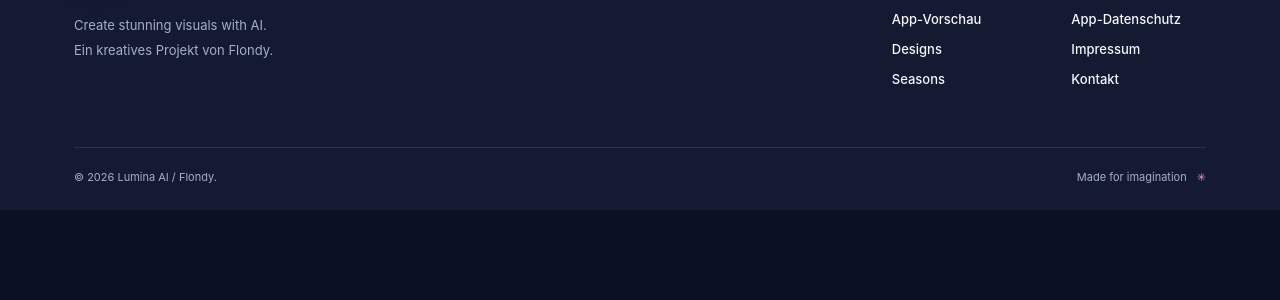
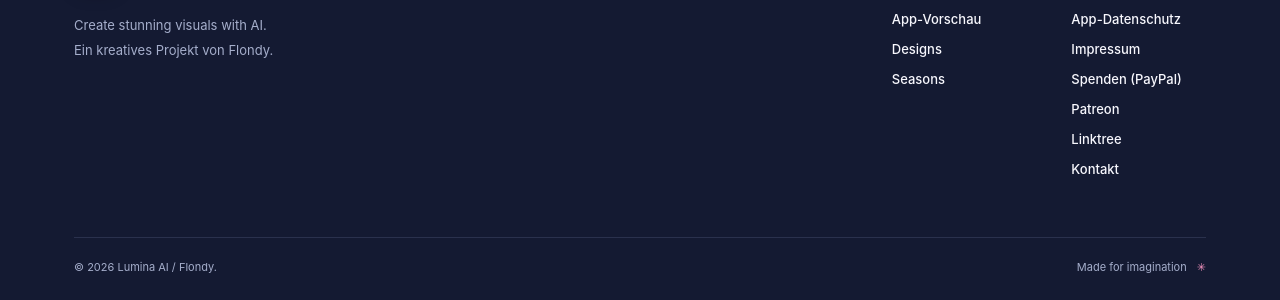
Before and after one commit to Marcel-2025/Lumina-Studio-AI, a plain HTML site: page index.html in a window 1280 px wide. Shown: the part 8848-9148 px from the top of the page. Before the commit the page ends 9058 px from the top, so only its background shows below. Drawn offline with Linux system fonts and the light colour scheme.

Commit message:
Fußzeile: Links zu PayPal-Spende, Patreon und Linktree
Co-Authored-By: Claude Opus 5.5 <noreply@anthropic.com>
Claude-Session: https://claude.ai/code/session_01Xnj5ebscbHZsCBrLamfoCY

```diff
--- a/index.html
+++ b/index.html
@@ -138,7 +138,7 @@
       <section class="final-cta-section"><div class="container"><div class="final-cta reveal"><div class="cta-sheen"></div><div class="cta-icon"><img src="assets/icon-aurora.webp" alt="" data-brand-icon></div><p class="kicker">LET YOUR IDEAS SHINE</p><h2>Make something<br><em>extraordinary.</em></h2><p>Lumina AI ist da. Lade die App kostenlos bei Google Play.</p><a class="btn btn-primary" href="https://play.google.com/store/apps/details?id=dev.flondy.lumina" target="_blank" rel="noopener">Bei Google Play laden <span aria-hidden="true">↗</span></a><small>Für Android · In-App-Käufe · Kein Tracking auf dieser Seite.</small></div></div></section>
     </main>
 
-    <footer class="site-footer"><div class="container"><div class="footer-main"><div><a class="brand footer-brand" href="#top"><img src="assets/icon-aurora.webp" alt="" data-brand-icon width="44" height="44"><span>Lumina<span class="brand-suffix"> AI</span><span class="brand-point">.</span></span></a><p>Create stunning visuals with AI.<br>Ein kreatives Projekt von Flondy.</p></div><div class="footer-links"><div><strong>ENTDECKEN</strong><a href="#features">Funktionen</a><a href="#studio">App-Vorschau</a><a href="#styles">Designs</a><a href="#seasons">Seasons</a></div><div><strong>INFORMATIONEN</strong><a href="datenschutz.html">Website-Datenschutz</a><a href="app-datenschutz.html">App-Datenschutz</a><a href="https://flondy.github.io/app-store/impressum.html">Impressum</a><a href="mailto:flondy.dev@gmail.com">Kontakt</a></div></div></div><div class="footer-bottom"><span>© <span id="current-year">2026</span> Lumina AI / Flondy.</span><span>Made for imagination <span class="footer-heart">✳</span></span></div></div></footer>
+    <footer class="site-footer"><div class="container"><div class="footer-main"><div><a class="brand footer-brand" href="#top"><img src="assets/icon-aurora.webp" alt="" data-brand-icon width="44" height="44"><span>Lumina<span class="brand-suffix"> AI</span><span class="brand-point">.</span></span></a><p>Create stunning visuals with AI.<br>Ein kreatives Projekt von Flondy.</p></div><div class="footer-links"><div><strong>ENTDECKEN</strong><a href="#features">Funktionen</a><a href="#studio">App-Vorschau</a><a href="#styles">Designs</a><a href="#seasons">Seasons</a></div><div><strong>INFORMATIONEN</strong><a href="datenschutz.html">Website-Datenschutz</a><a href="app-datenschutz.html">App-Datenschutz</a><a href="https://flondy.github.io/app-store/impressum.html">Impressum</a><a href="https://www.paypal.com/paypalme/MSingle72" target="_blank" rel="noopener">Spenden (PayPal)</a><a href="https://www.patreon.com/cw/Flondy" target="_blank" rel="noopener">Patreon</a><a href="https://linktr.ee/flondy" target="_blank" rel="noopener">Linktree</a><a href="mailto:flondy.dev@gmail.com">Kontakt</a></div></div></div><div class="footer-bottom"><span>© <span id="current-year">2026</span> Lumina AI / Flondy.</span><span>Made for imagination <span class="footer-heart">✳</span></span></div></div></footer>
   </div>
 </body>
 </html>
```
